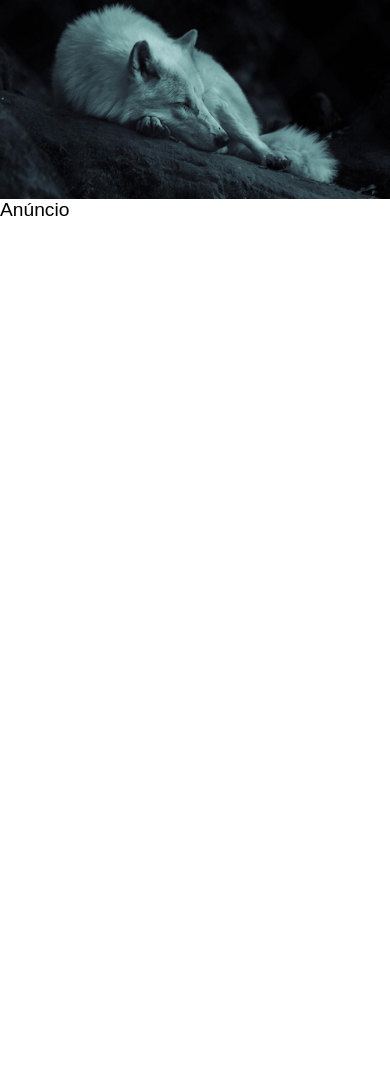
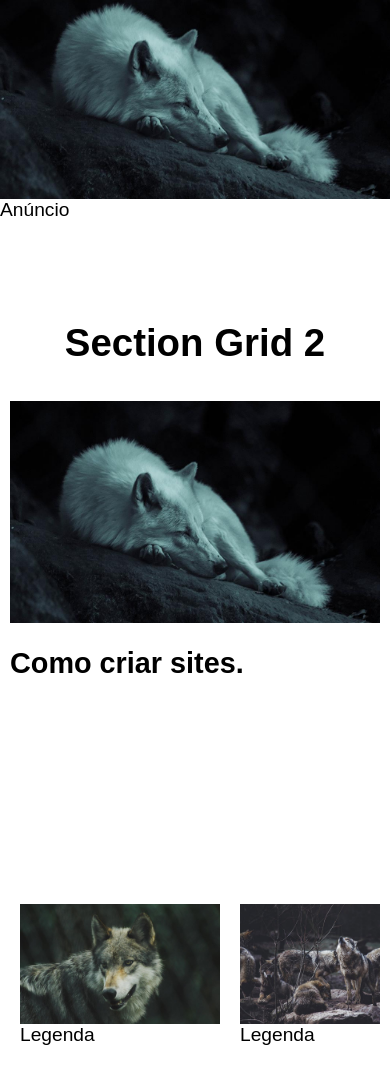
Before and after one commit to nycolexavier/grid-e-flexbox, a plain HTML site: page index.html in a window 390 px wide. Shown: the part 4344-5427 px from the top of the page. Before the commit the page ends 4665 px from the top, so only its background shows below. Drawn offline with Linux system fonts and the light colour scheme.

Commit message:
🎨 grid 2

```diff
--- a/index.html
+++ b/index.html
@@ -93,5 +93,32 @@
             <p>Anúncio</p>
         </div>
     </section>
+
+    <h1>Section Grid 2</h1>
+
+    <section class="grid2" >
+        <div class="video" >
+            <img src="assets/lobo1.jpg" alt="">
+            <h2>Como criar sites.</h2>
+        </div>
+        <div class="sidebar" >
+            <div>
+                <img src="assets/lobo2.jpg" alt="">
+                <p>Legenda</p>
+            </div>
+            <div>
+                <img src="assets/lobo3.jpg" alt="">
+                <p>Legenda</p>
+            </div>
+            <div>
+                <img src="assets/lobo1.jpg" alt="">
+                <p>Legenda</p>
+            </div>
+            <div>
+                <img src="assets/lobo2.jpg" alt="">
+                <p>Legenda</p>
+            </div>
+        </div>
+    </section>
 </body>
 </html>
--- a/style.css
+++ b/style.css
@@ -98,3 +98,32 @@ grid1 {
         order: -1;
     }
 }
+
+/* CSS Grid 2  */
+
+.grid2 {
+    display: grid;
+    grid-template-columns: 1fr 200px;
+    grid-gap: 200px;
+    max-width: 800px;
+    padding: 10px;
+    margin: 0 auto;
+}
+
+.sidebar > div {
+    margin-bottom: 10px;
+}
+
+@media (max-width: 600px) {
+    .grid2 {
+        grid-template-columns: 1fr;
+    }
+    .sidebar {
+        display: flex;
+        overflow: scroll;
+    }
+    .sidebar > div {
+        flex: 1 0 200px;
+        margin: 0 10px;
+    }
+}
```
